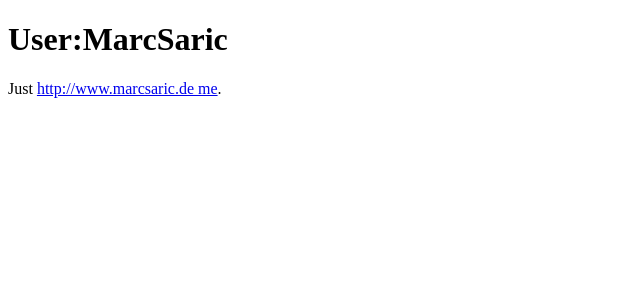
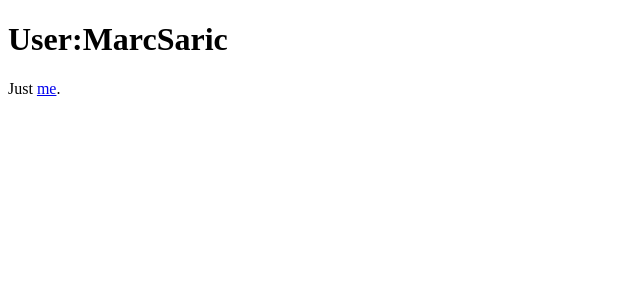
Before and after one commit to biopython/biopython.github.io, a Jekyll site: the page built from wiki/User_MarcSaric.md, in a window 1280 px wide. Shown: the top 300 px of the page, without its empty margins (0-640 px from the left). Built offline with Jekyll 4.4.1, drawn with Linux system fonts in a browser that asks for light colours; part of the change alters nothing that is shown.

Commit message:
Change to wiki page

```diff
--- a/wiki/User_MarcSaric.md
+++ b/wiki/User_MarcSaric.md
@@ -4,5 +4,4 @@ permalink: wiki/User:MarcSaric
 layout: wiki
 ---
 
-Just [http://www.marcsaric.de
-me](http://www.marcsaric.de_me "wikilink").
+Just [me](http://www.marcsaric.de).
```
Also changed, not shown: 1 other file.
